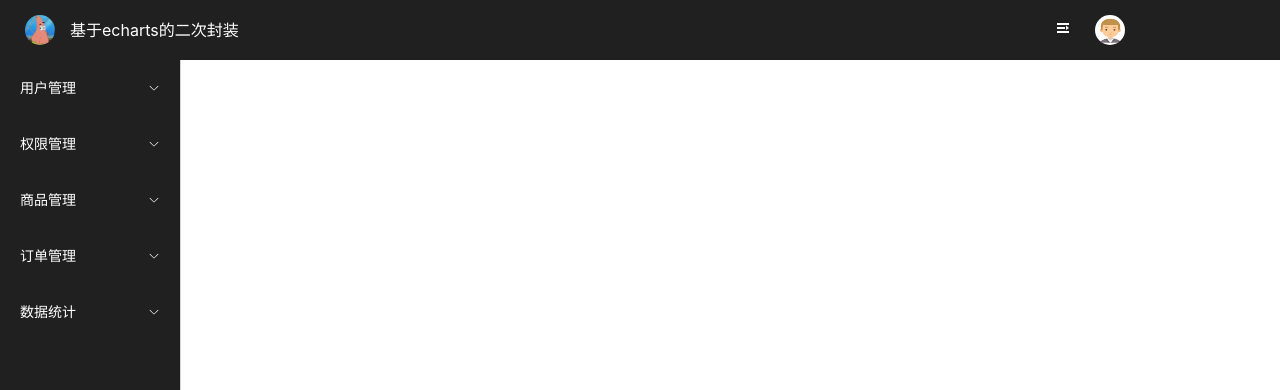
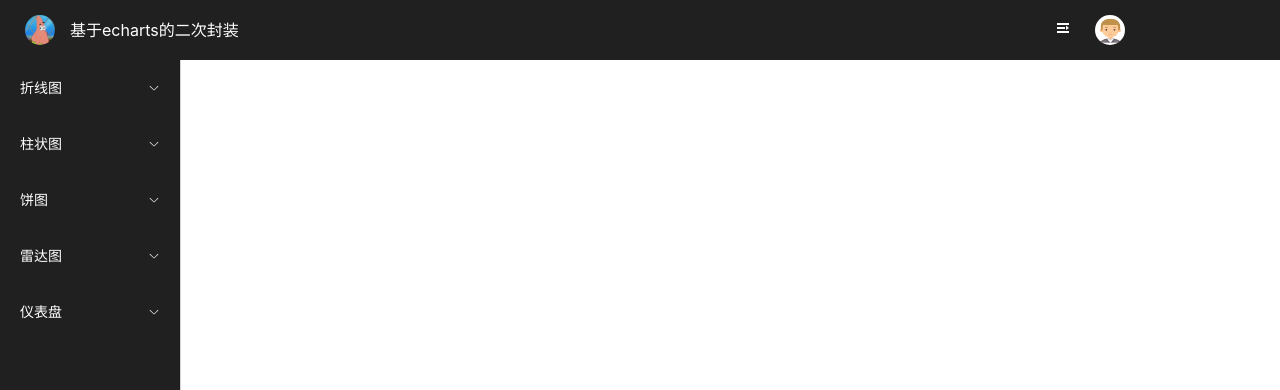
Before and after one commit to robert-jx/echarts-tool, a Vue app: page / in a window 1280 px wide. Shown: the top 390 px of the page. Built offline with nearby package versions, Linux system fonts and the light colour scheme.

Commit message:
add catalog

```diff
--- a/src/components/layout/router.ts
+++ b/src/components/layout/router.ts
@@ -1,6 +1,6 @@
 export const menu = [
     {
-        name: '用户管理',
+        name: '折线图',
         icon: '',
         path: '/user-manage',
         children: [
@@ -17,7 +17,7 @@ export const menu = [
         ]
     },
     {
-        name: '权限管理', icon: '',
+        name: '柱状图', icon: '',
         path: '/role-manage',
         children: [
             {
@@ -28,7 +28,7 @@ export const menu = [
         ]
     },
     {
-        name: '商品管理', icon: '',
+        name: '饼图', icon: '',
         path: '/goods-manage',
         children: [
             { name: '商品列表', icon: '', path: '/goods-manage/list' },
@@ -38,14 +38,14 @@ export const menu = [
         ]
     },
     {
-        name: '订单管理', icon: '',
+        name: '雷达图', icon: '',
         path: '/order-manage',
         children: [
             { name: '订单列表', icon: '', path: '/order-manage/list' }
         ]
     },
     {
-        name: '数据统计', icon: '',
+        name: '仪表盘', icon: '',
         path: '/data-statistics',
         children: [
             { name: '订单统计', icon: '', path: '/data-statistics/order' },
```
Also changed, not shown: src/view/bar-chart/index.vue (added, +11 -0 lines), src/view/dashboard/index.vue (added, +11 -0 lines), src/view/line-chart/index.vue (added, +11 -0 lines), src/view/pie-chart/index.vue (added, +11 -0 lines), src/view/radar-chart/index.vue (added, +11 -0 lines), 1 other file (tests, documents, lock files or other folders).
